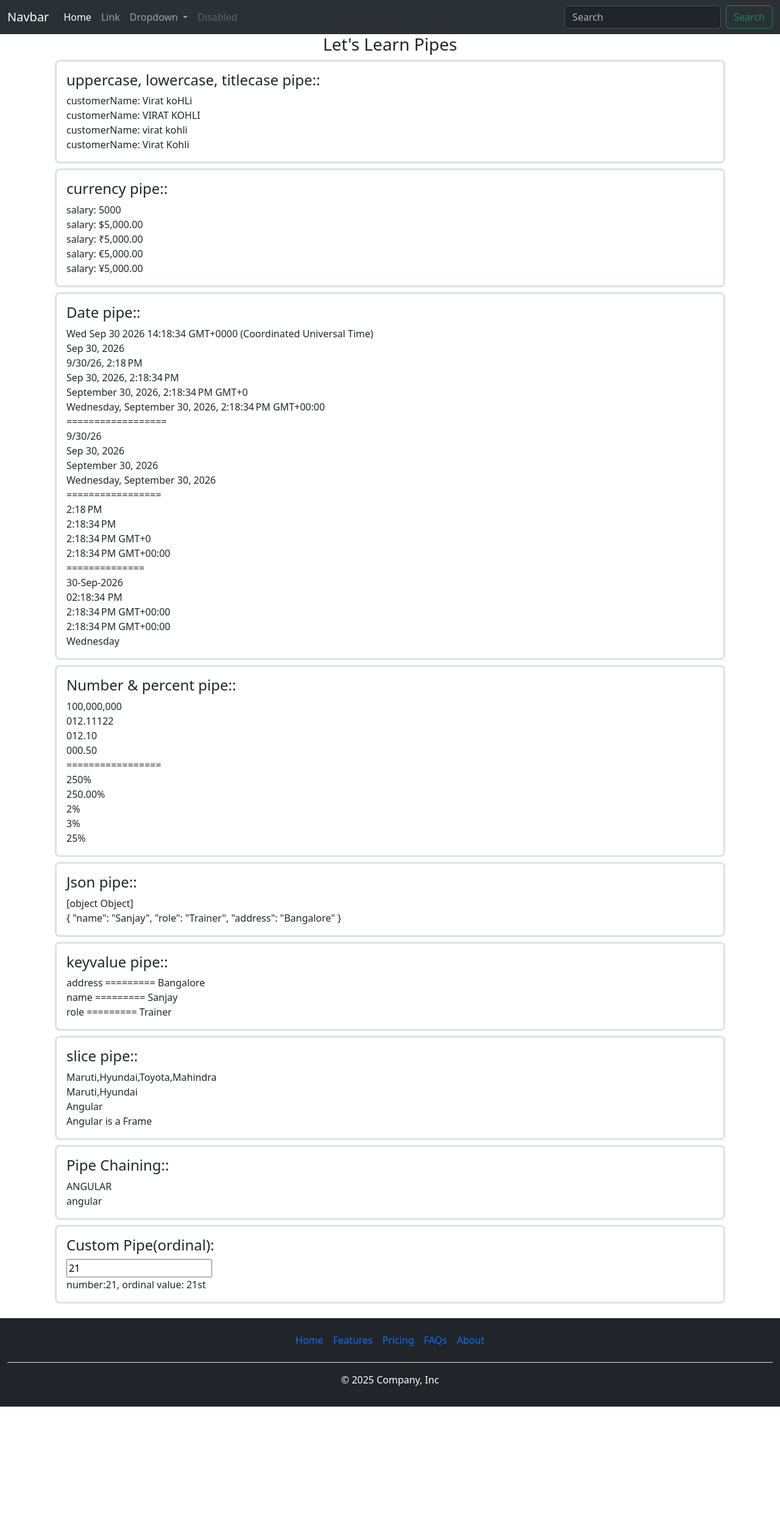
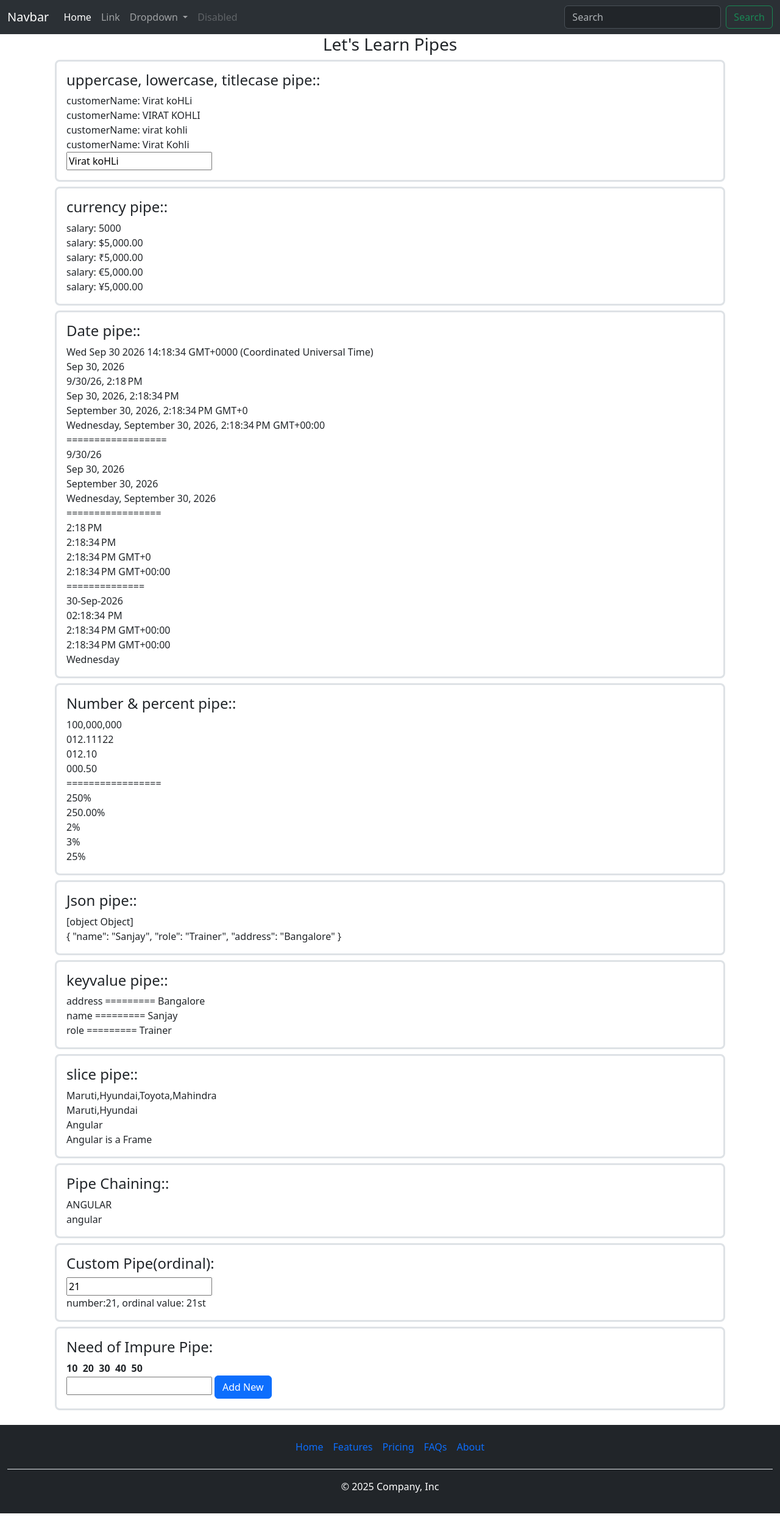
Before and after one commit to sanjaysamantra1/NareshIT_Angular_09_sept_2026, an Angular app in the folder angular_project_1/: page / in a window 1280 px wide. Shown: the whole page at 61% size. Before the commit the page ends 2330 px from the top, so only its background shows below. Built offline with nearby package versions, Linux system fonts and the light colour scheme.

Commit message:
impure pipe

```diff
--- a/angular_project_1/src/app/components/pipes-demo/pipes-demo.html
+++ b/angular_project_1/src/app/components/pipes-demo/pipes-demo.html
@@ -6,6 +6,9 @@
   <div>customerName: {{customerName | uppercase}}</div>
   <div>customerName: {{customerName | lowercase}}</div>
   <div>customerName: {{customerName | titlecase}}</div>
+  <div>
+    <input [(ngModel)]="customerName" />
+  </div>
 </div>
 
 <div class="border border-3 rounded-3 p-3 m-2">
@@ -89,3 +92,14 @@
   <input type="number" [(ngModel)]="num" />
   <div>number:{{num}}, ordinal value: {{num | ordinal}} </div>
 </div>
+
+<div class="border border-3 rounded-3 p-3 m-2">
+  <h4>Need of Impure Pipe:</h4>
+  @for (num of numArr | mySort; track $index) {
+    <b>{{num}} &nbsp;</b>
+  }
+  <div>
+    <input type="number" #newNum >
+    <button class="btn btn-primary mx-1" (click)="numArr.push(+newNum.value)">Add New</button>
+  </div>
+</div>
--- a/angular_project_1/src/app/components/pipes-demo/pipes-demo.ts
+++ b/angular_project_1/src/app/components/pipes-demo/pipes-demo.ts
@@ -2,9 +2,10 @@ import { CommonModule } from '@angular/common';
 import { Component } from '@angular/core';
 import { FormsModule } from '@angular/forms';
 import { OrdinalPipe } from '../../custom-pipes/ordinal-pipe';
+import { MySortPipe } from '../../custom-pipes/my-sort-pipe';
 
 @Component({
-  imports: [CommonModule,FormsModule,OrdinalPipe],
+  imports: [CommonModule, FormsModule, OrdinalPipe,MySortPipe],
   selector: 'app-pipes-demo',
   styleUrl: './pipes-demo.css',
   templateUrl: './pipes-demo.html',
@@ -19,4 +20,6 @@ export class PipesDemo {
   cars = ['Tata', 'Honda', 'Maruti', 'Hyundai', 'Toyota', 'Mahindra'];
 
   num: number = 21;
+
+  numArr = [20, 50, 10, 30, 40];
 }
--- /dev/null
+++ b/angular_project_1/src/app/custom-pipes/my-sort-pipe.ts
@@ -0,0 +1,11 @@
+import { Pipe, PipeTransform } from '@angular/core';
+
+@Pipe({
+  name: 'mySort',
+  pure: false,
+})
+export class MySortPipe implements PipeTransform {
+  transform(arr: any[]) {
+    return arr.sort((a, b) => a - b);
+  }
+}
--- a/angular_project_1/src/app/custom-pipes/ordinal-pipe.ts
+++ b/angular_project_1/src/app/custom-pipes/ordinal-pipe.ts
@@ -1,10 +1,11 @@
 import { Pipe, PipeTransform } from '@angular/core';
-
 @Pipe({
   name: 'ordinal',
+  // pure: false   // impure
 })
 export class OrdinalPipe implements PipeTransform {
   transform(num:number) {
+    console.log('OrdinalPipe called...')
     let rem = num%10;
     switch(rem){
       case 1: return `${num}st`
```
Also changed, not shown: 1 other file (tests, documents, lock files or other folders).
